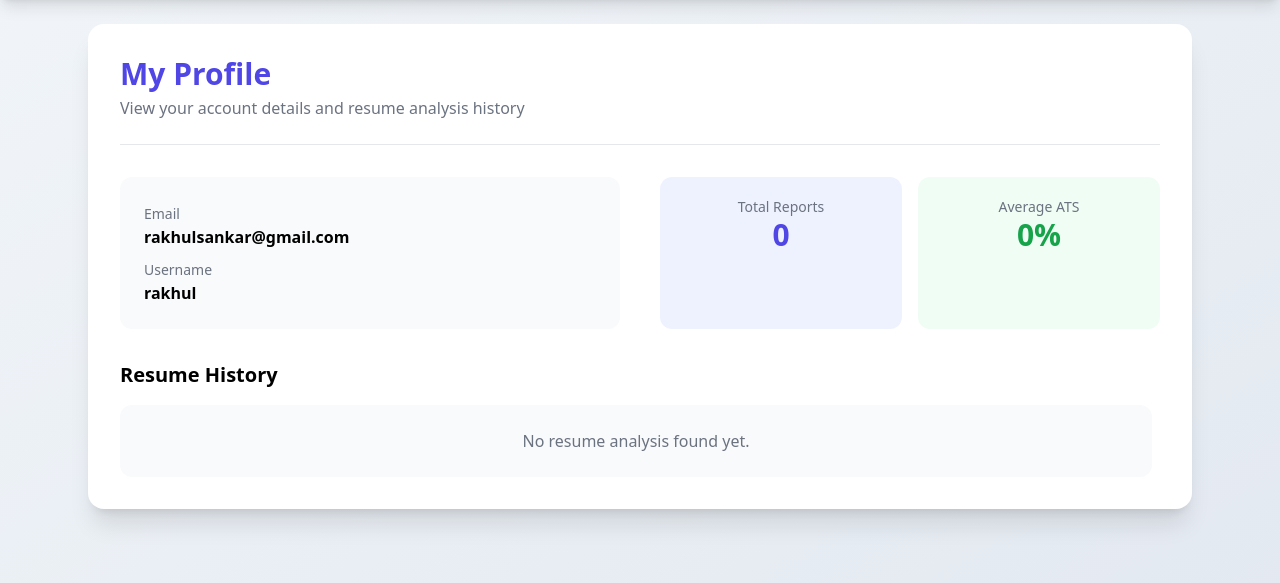
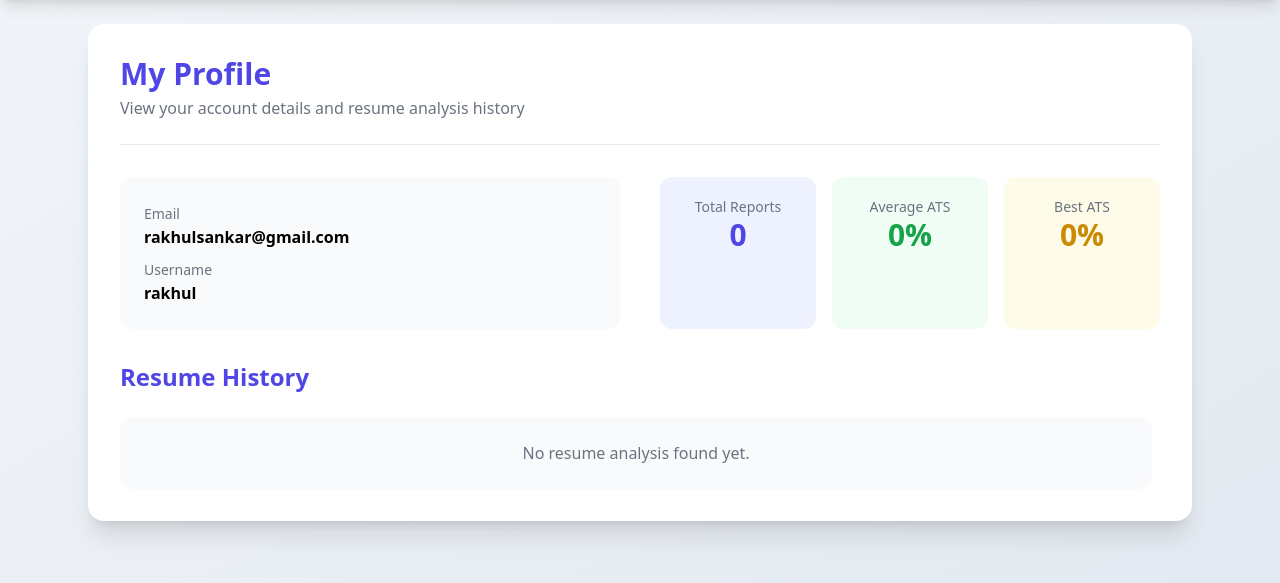
Before and after one commit to Rakhul-Sankar/Resume-Analyzer, a Django app: page /profile/ in a window 1280 px wide. Shown: the part 73-656 px from the top of the page. Run offline with Django 5.2, Linux system fonts and the light colour scheme; a user stored in the database is signed in; data comes from the database, SQL or seed files in the repository; both versions use the stored data as it was after the commit; data that the repository does not hold is empty; some libraries are stand-ins or nearby versions.

Commit message:
updated analze,profile,reports

```diff
--- a/resume/analyzer/templates/profile.html
+++ b/resume/analyzer/templates/profile.html
@@ -103,7 +103,8 @@ tailwind.config = {
 </div>
 
 
-        <div class="grid grid-cols-2 gap-4">
+       <div class="grid grid-cols-1 sm:grid-cols-3 gap-4">
+
   <div class="bg-indigo-50 p-5 rounded-xl text-center">
     <p class="text-gray-500 text-sm">Total Reports</p>
     <h3 id="totalReports" class="text-3xl font-bold text-indigo-600">0</h3>
@@ -113,19 +114,28 @@ tailwind.config = {
     <p class="text-gray-500 text-sm">Average ATS</p>
     <h3 id="avgATS" class="text-3xl font-bold text-green-600">0%</h3>
   </div>
+
+  <div class="bg-yellow-50 p-5 rounded-xl text-center">
+    <p class="text-gray-500 text-sm">Best ATS</p>
+    <h3 id="bestATS" class="text-3xl font-bold text-yellow-600">0%</h3>
+  </div>
+
 </div>
 </div>
 
-      <!-- RIGHT -->
-      <div>
-        <h3 class="text-xl font-bold mb-4">
+     <!-- FULL WIDTH RESUME HISTORY -->
+<div class="mt-8">
+  <h3 class="text-2xl font-bold mb-6 text-indigo-600">
     Resume History
   </h3>
 
-        <div id="historyList" class="space-y-3 max-h-[420px] overflow-y-auto pr-2 scrollbar-thin scrollbar-thumb-indigo-400">
+  <div id="historyList"
+       class="space-y-4 max-h-[520px] overflow-y-auto pr-2 scrollbar-thin scrollbar-thumb-indigo-400">
+
     <p class="text-gray-500 text-center">Loading history...</p>
 </div>
 </div>
+
 
     </div>
   </div>
@@ -142,6 +152,8 @@ async function loadProfileData() {
 
     document.getElementById("totalReports").innerText = data.stats.total ?? 0;
     document.getElementById("avgATS").innerText = (data.stats.average ?? 0) + "%";
+    document.getElementById("bestATS").innerText = (data.stats.best ?? 0) + "%";
+
 
     const history = document.getElementById("historyList");
 
@@ -159,7 +171,14 @@ async function loadProfileData() {
           <p class="font-semibold truncate max-w-[220px]">${r.name}</p>
           <p class="text-xs text-gray-500">${r.analyzed_date}</p>
         </div>
-        <span class="text-lg font-bold text-indigo-600">${r.score}%</span>
+        <span class="text-lg font-bold ${
+  r.score >= 75 ? "text-green-600" :
+  r.score >= 50 ? "text-yellow-600" :
+  "text-red-600"
+}">
+  ${r.score}%
+</span>
+
       </div>
     `).join("");
 
```
Also changed, not shown: resume/analyzer/templates/analyze.html (+8 -9 lines), resume/analyzer/templates/reports.html (+8 -3 lines), resume/db.sqlite3. Lines whose indentation alone changed are shown as unchanged.
